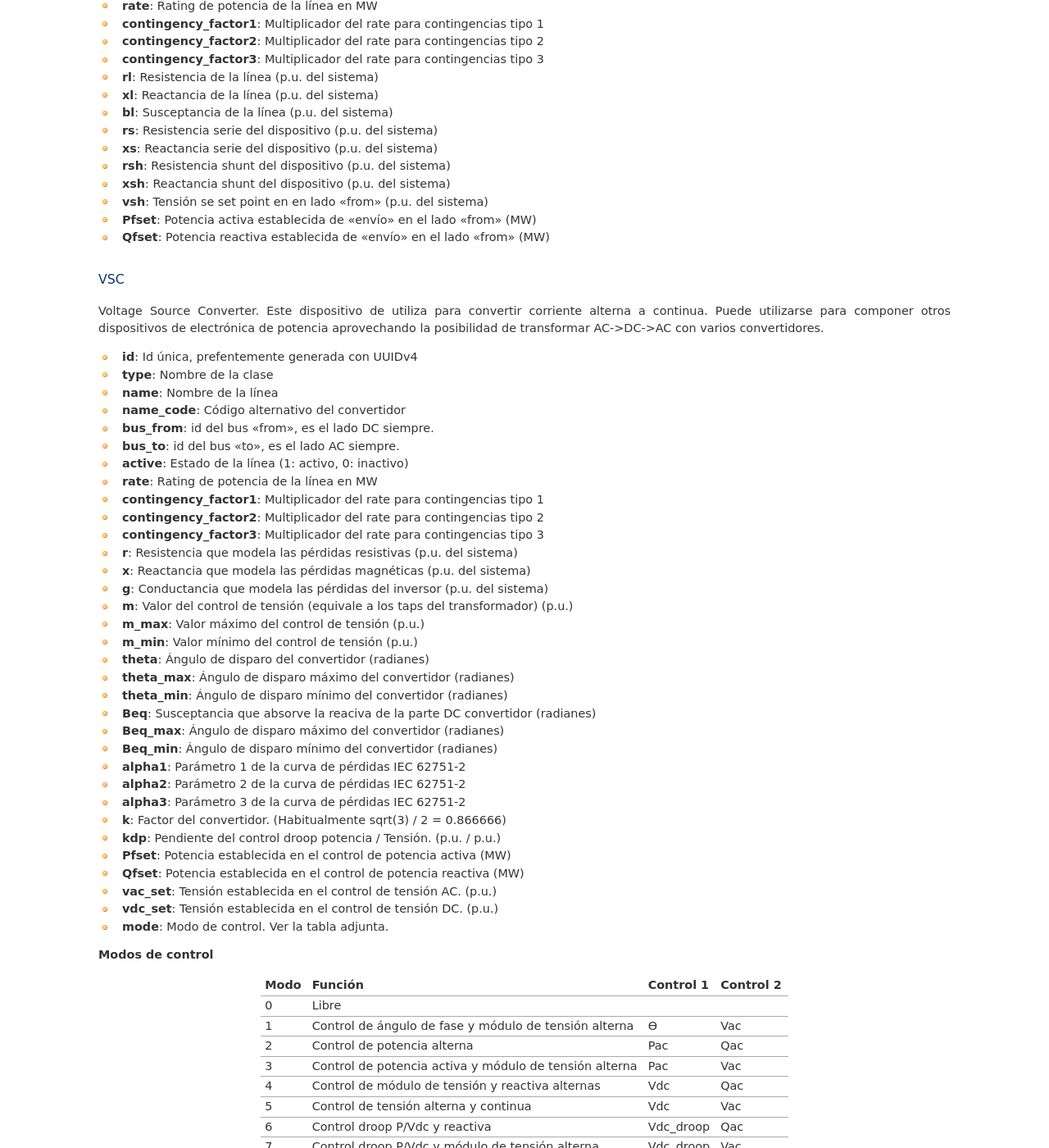
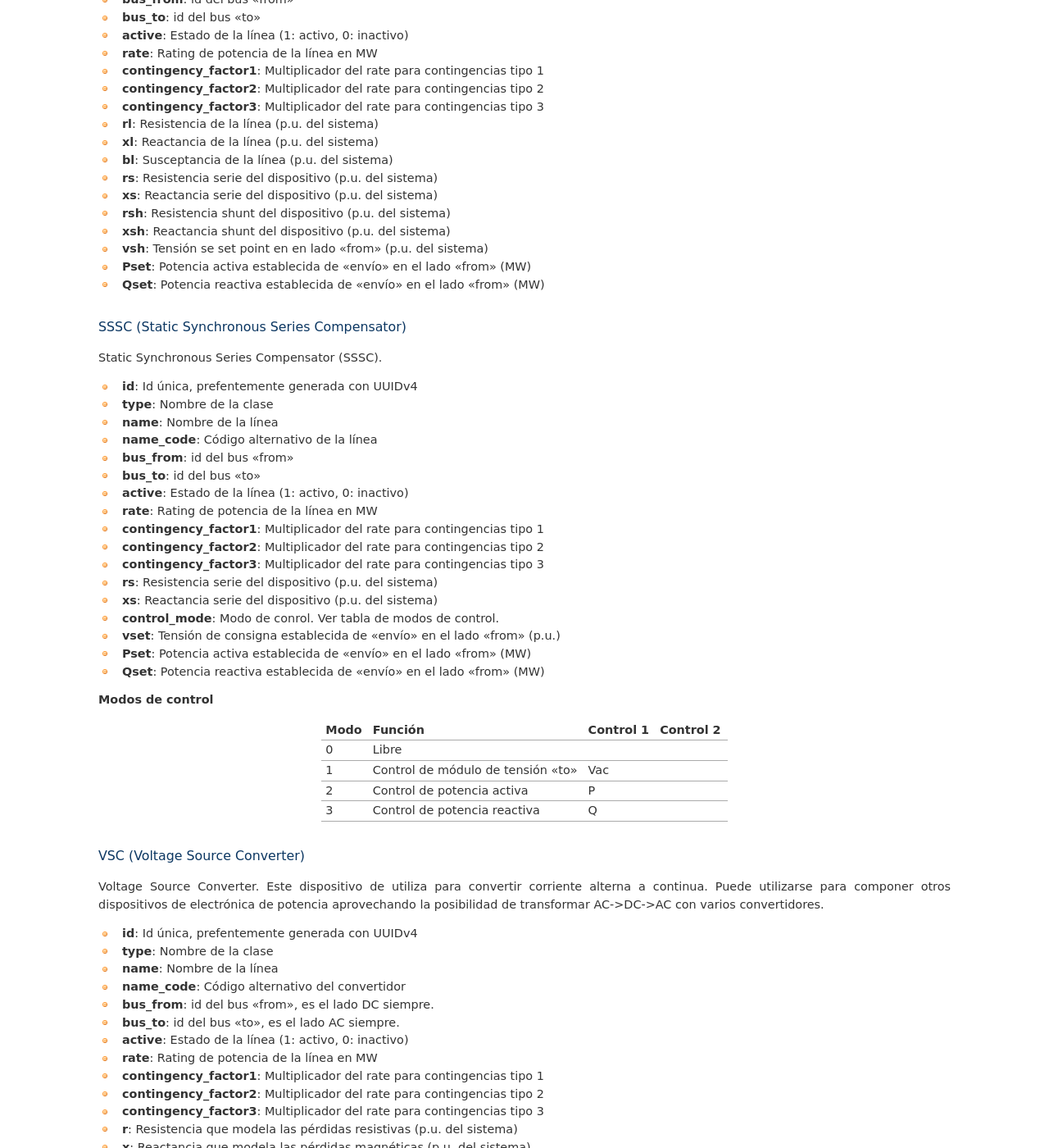
Before and after one commit to SanPen/ModeladoPractico, a Sphinx documentation site: the page built from doc/json_file.rst, in a window 1280 px wide and 1400 px high, scrolled down 9853 px. Shown: the whole window at 82% size. Built offline with Sphinx 7.4.7, drawn with Linux system fonts in a browser that asks for light colours; some of the changed text lies outside the part shown.

Commit message:
added SSSC

```diff
--- a/doc/json_file.rst
+++ b/doc/json_file.rst
@@ -561,6 +561,10 @@ Se modela como el equivalente en delta del modelo en estrella.
 HVDC Line
 ^^^^^^^^^^^^^^
 
+Este es el modelo HVDC simple. Se modela internamente con dos generadores de tensión controlada
+y la línea en sí no se introduce. Si la línea de este modelo es la única ligazón entre dos sistemas,
+entonces en la propia simulación esos sistemas están aislados.
+
 - **id**: 				        Id única, prefentemente generada con UUIDv4
 - **type**: 			        Nombre de la clase
 - **name**:				        Nombre de la línea
@@ -621,12 +625,52 @@ dispositivos "FACTS" de forma genérica.
 - **xsh**:              Reactancia shunt del dispositivo (p.u. del sistema)
 - **vsh**:              Tensión se set point en en lado "from" (p.u. del sistema)
 
-- **Pfset**:            Potencia activa establecida de "envío" en el lado "from" (MW)
-- **Qfset**:            Potencia reactiva establecida de "envío" en el lado "from" (MW)
+- **Pset**:            Potencia activa establecida de "envío" en el lado "from" (MW)
+- **Qset**:            Potencia reactiva establecida de "envío" en el lado "from" (MW)
 
 
-VSC
-^^^^^^^
+SSSC (Static Synchronous Series Compensator)
+^^^^^^^^^^^^^^^^^^^^^^^^^^^^^^^^^^^^^^^^^^^^^^^^^^^^
+
+Static Synchronous Series Compensator (SSSC).
+
+
+- **id**:               Id única, prefentemente generada con UUIDv4
+- **type**: 			Nombre de la clase
+- **name**:				Nombre de la línea
+- **name_code**:        Código alternativo de la línea
+- **bus_from**:         id del bus "from"
+- **bus_to**:           id del bus "to"
+- **active**:           Estado de la línea (1: activo, 0: inactivo)
+- **rate**:             Rating de potencia de la línea en MW
+- **contingency_factor1**:      Multiplicador del rate para contingencias tipo 1
+- **contingency_factor2**:      Multiplicador del rate para contingencias tipo 2
+- **contingency_factor3**:      Multiplicador del rate para contingencias tipo 3
+
+- **rs**:               Resistencia serie del dispositivo (p.u. del sistema)
+- **xs**:               Reactancia serie del dispositivo (p.u. del sistema)
+
+- **control_mode**:    Modo de conrol. Ver tabla de modos de control.
+- **vset**:            Tensión de consigna establecida de "envío" en el lado "from" (p.u.)
+- **Pset**:            Potencia activa establecida de "envío" en el lado "from" (MW)
+- **Qset**:            Potencia reactiva establecida de "envío" en el lado "from" (MW)
+
+**Modos de control**
+
++------+--------------------------------------------------------+-----------+-----------+
+| Modo | Función                                                | Control 1 | Control 2 |
++======+========================================================+===========+===========+
+| 0    | Libre                                                  | -         | -         |
++------+--------------------------------------------------------+-----------+-----------+
+| 1    | Control de módulo de tensión "to"                      | Vac       | -         |
++------+--------------------------------------------------------+-----------+-----------+
+| 2    | Control de potencia activa                             | P         | -         |
++------+--------------------------------------------------------+-----------+-----------+
+| 3    | Control de potencia reactiva                           | Q         | -         |
++------+--------------------------------------------------------+-----------+-----------+
+
+VSC (Voltage Source Converter)
+^^^^^^^^^^^^^^^^^^^^^^^^^^^^^^^^^^^^^^^^^^
 
 Voltage Source Converter. Este dispositivo de utiliza para convertir corriente alterna a continua.
 Puede utilizarse para componer otros dispositivos de electrónica de potencia aprovechando
```
Also changed, not shown: other parts of doc/json_file.rst (+2 -2 lines).
